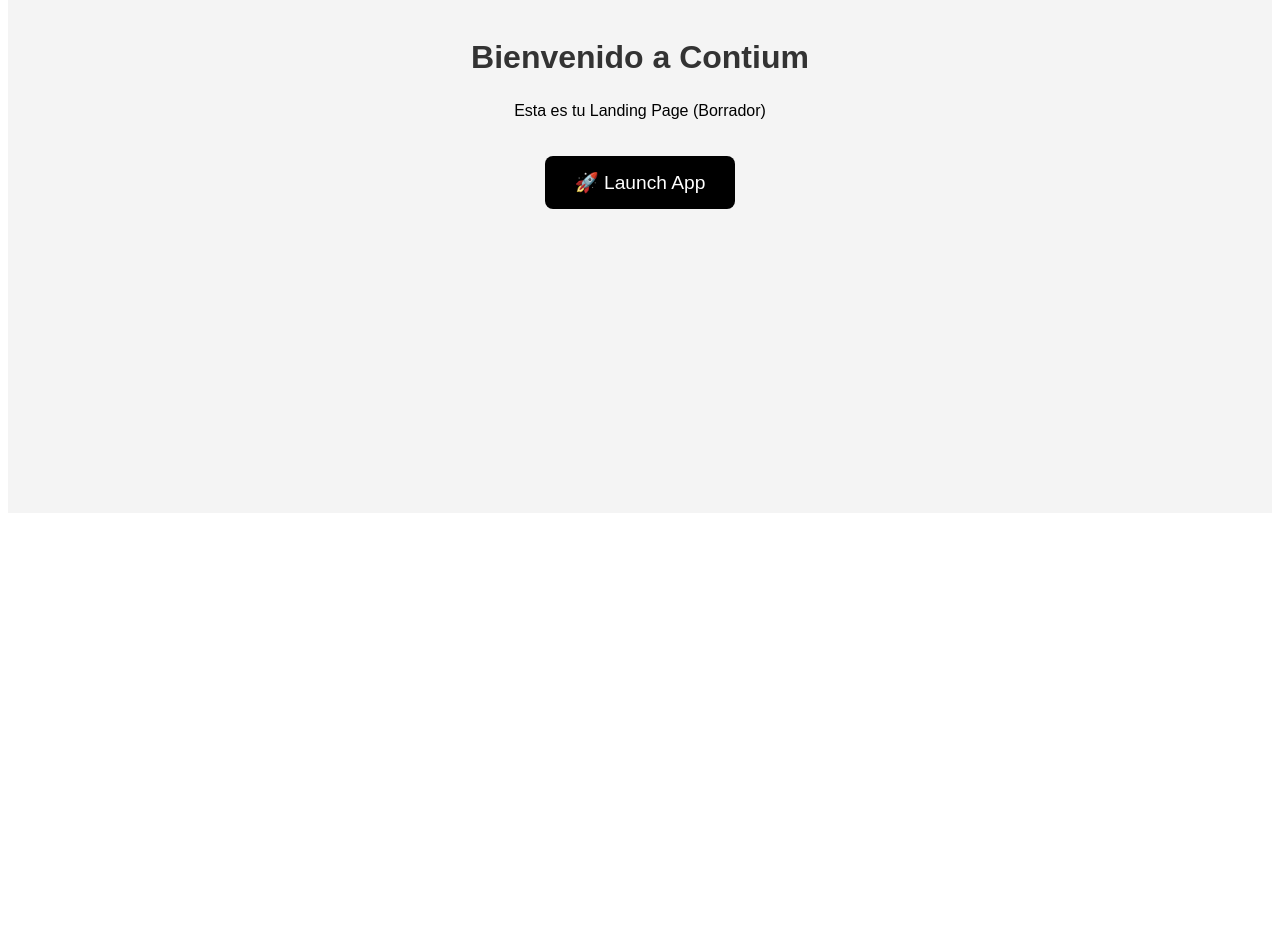
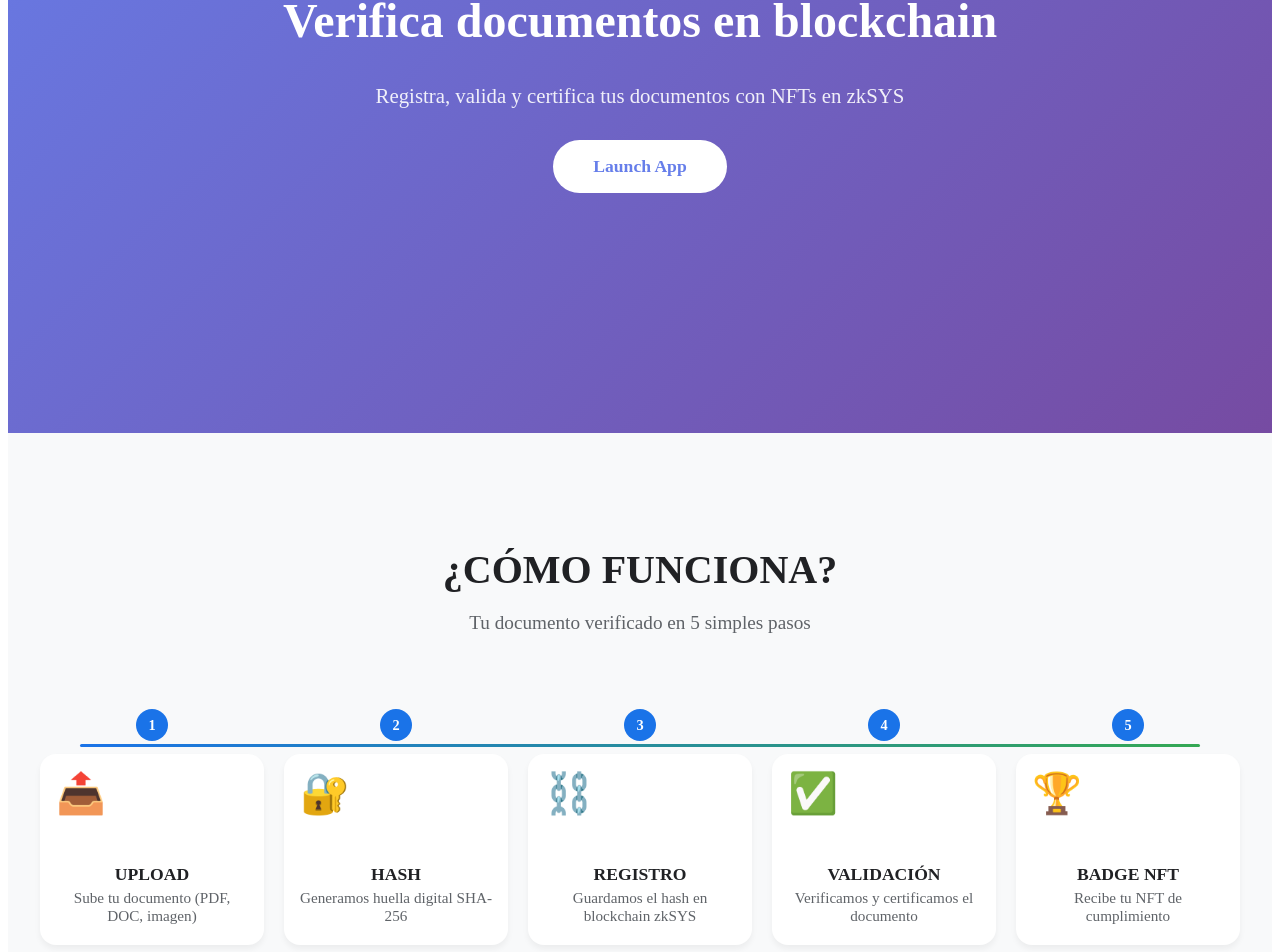
Before and after one commit to Palmarea/contium-dapp, a SvelteKit app in the folder frontend/: page / in a window 1280 px wide. Shown: the part 295-1247 px from the top of the page. Before the commit the page ends 816 px from the top, so only its background shows below. Built offline with nearby package versions, Linux system fonts and the light colour scheme.

Commit message:
feat: seccion journey, scroll animation

```diff
--- a/frontend/src/lib/components/Footer.svelte
+++ b/frontend/src/lib/components/Footer.svelte
@@ -23,7 +23,7 @@
   </div>
 
   <div class="credits">
-    © 2025 Team: Manzana, Michael, Jesús, André, Josué, Kimberly
+    © 2025 Team: Paloma, Michael, Jesús, André, Josué, Kimberly
   </div>
 </footer>
 
--- /dev/null
+++ b/frontend/src/lib/components/JourneySection.svelte
@@ -0,0 +1,229 @@
+<script>
+  import { onMount } from 'svelte';
+
+  let journeySteps = [
+    {
+      icon: '📤',
+      title: 'UPLOAD',
+      description: 'Sube tu documento (PDF, DOC, imagen)'
+    },
+    {
+      icon: '🔐',
+      title: 'HASH',
+      description: 'Generamos huella digital SHA-256'
+    },
+    {
+      icon: '⛓️',
+      title: 'REGISTRO',
+      description: 'Guardamos el hash en blockchain zkSYS'
+    },
+    {
+      icon: '✅',
+      title: 'VALIDACIÓN',
+      description: 'Verificamos y certificamos el documento'
+    },
+    {
+      icon: '🏆',
+      title: 'BADGE NFT',
+      description: 'Recibe tu NFT de cumplimiento'
+    }
+  ];
+
+  let visibleSteps = [];
+
+  onMount(() => {
+    // Intersection Observer para animación al scroll
+    const observer = new IntersectionObserver(
+      (entries) => {
+        entries.forEach((entry) => {
+          if (entry.isIntersecting) {
+            const index = parseInt(entry.target.dataset.index);
+            if (!visibleSteps.includes(index)) {
+              visibleSteps = [...visibleSteps, index];
+            }
+          }
+        });
+      },
+      { threshold: 0.2 }
+    );
+
+    // Observar cada step
+    document.querySelectorAll('.journey-step').forEach((step) => {
+      observer.observe(step);
+    });
+
+    return () => observer.disconnect();
+  });
+</script>
+
+<section class="journey-section">
+  <div class="journey-header">
+    <h2>¿CÓMO FUNCIONA?</h2>
+    <p>Tu documento verificado en 5 simples pasos</p>
+  </div>
+
+  <div class="journey-container">
+    <div class="journey-line"></div>
+
+    {#each journeySteps as step, index}
+      <div
+        class="journey-step"
+        class:visible={visibleSteps.includes(index)}
+        data-index={index}
+        style="--delay: {index * 0.15}s"
+      >
+        <div class="step-number">{index + 1}</div>
+        <div class="step-icon">{step.icon}</div>
+        <div class="step-content">
+          <h3>{step.title}</h3>
+          <p>{step.description}</p>
+        </div>
+      </div>
+    {/each}
+  </div>
+</section>
+
+<style>
+  .journey-section {
+    padding: 80px 20px;
+    background: #f8f9fa;
+  }
+
+  .journey-header {
+    text-align: center;
+    margin-bottom: 60px;
+  }
+
+  .journey-header h2 {
+    font-size: 2.5rem;
+    font-weight: 700;
+    color: #202124;
+    margin-bottom: 12px;
+  }
+
+  .journey-header p {
+    font-size: 1.2rem;
+    color: #5f6368;
+  }
+
+  .journey-container {
+    display: flex;
+    flex-direction: column;
+    gap: 40px;
+    max-width: 600px;
+    margin: 0 auto;
+    position: relative;
+  }
+
+  /* Línea conectora */
+  .journey-line {
+    position: absolute;
+    left: 24px;
+    top: 40px;
+    bottom: 40px;
+    width: 3px;
+    background: linear-gradient(to bottom, #1a73e8, #34a853);
+    border-radius: 2px;
+  }
+
+  .journey-step {
+    display: flex;
+    align-items: flex-start;
+    gap: 20px;
+    padding: 24px;
+    background: white;
+    border-radius: 16px;
+    box-shadow: 0 4px 6px rgba(0, 0, 0, 0.05);
+    position: relative;
+    margin-left: 50px;
+
+    /* Animación inicial: oculto */
+    opacity: 0;
+    transform: translateY(30px);
+    transition: all 0.5s ease;
+    transition-delay: var(--delay);
+  }
+
+  .journey-step.visible {
+    opacity: 1;
+    transform: translateY(0);
+  }
+
+  .journey-step:hover {
+    box-shadow: 0 8px 16px rgba(0, 0, 0, 0.1);
+    transform: translateY(-2px);
+  }
+
+  .step-number {
+    position: absolute;
+    left: -50px;
+    top: 24px;
+    width: 32px;
+    height: 32px;
+    background: #1a73e8;
+    color: white;
+    border-radius: 50%;
+    display: flex;
+    align-items: center;
+    justify-content: center;
+    font-weight: 700;
+    font-size: 0.9rem;
+    z-index: 1;
+  }
+
+  .step-icon {
+    font-size: 2.5rem;
+    line-height: 1;
+  }
+
+  .step-content h3 {
+    font-size: 1.1rem;
+    font-weight: 700;
+    color: #202124;
+    margin-bottom: 4px;
+  }
+
+  .step-content p {
+    font-size: 0.95rem;
+    color: #5f6368;
+    margin: 0;
+  }
+
+  /* Responsive: Desktop horizontal */
+  @media (min-width: 900px) {
+    .journey-container {
+      flex-direction: row;
+      max-width: 1200px;
+      gap: 20px;
+    }
+
+    .journey-line {
+      left: 40px;
+      right: 40px;
+      top: 50px;
+      bottom: auto;
+      width: auto;
+      height: 3px;
+      background: linear-gradient(to right, #1a73e8, #34a853);
+    }
+
+    .journey-step {
+      flex: 1;
+      flex-direction: column;
+      text-align: center;
+      margin-left: 0;
+      margin-top: 60px;
+      padding: 20px 16px;
+    }
+
+    .step-number {
+      left: 50%;
+      transform: translateX(-50%);
+      top: -45px;
+    }
+
+    .step-icon {
+      margin-bottom: 12px;
+    }
+  }
+</style>
--- a/frontend/src/routes/+page.svelte
+++ b/frontend/src/routes/+page.svelte
@@ -1,65 +1,68 @@
 <script>
-  // Importamos tu componente nuevo
-  import PrivacyModal from '$lib/components/PrivacyModal.svelte';
+  import JourneySection from '$lib/components/JourneySection.svelte';
+  import Footer from '$lib/components/Footer.svelte';
+</script>
 
-  // Importamos la navegación de SvelteKit
-  import { goto } from '$app/navigation';
+<!-- HERO SECTION -->
+<section class="hero">
+  <h1>Verifica documentos en blockchain</h1>
+  <p>Registra, valida y certifica tus documentos con NFTs en zkSYS</p>
+  <a href="/app" class="cta-button">Launch App</a>
+</section>
 
-  let showModal = false;
+<!-- JOURNEY SECTION (el componente que creaste) -->
+<JourneySection />
 
-  function abrirModal() {
-    showModal = true;
+<!-- FOOTER -->
+<Footer />
+
+<style>
+  .hero {
+    min-height: 80vh;
+    display: flex;
+    flex-direction: column;
+    align-items: center;
+    justify-content: center;
+    text-align: center;
+    padding: 40px 20px;
+    background: linear-gradient(135deg, #667eea 0%, #764ba2 100%);
+    color: white;
   }
 
-  function irAlaApp() {
-    showModal = false;
-    console.log("El usuario aceptó. Redirigiendo...");
-    // Intentará ir a /app. Dará error 404 por ahora (¡eso es lo esperado!)
-    goto('/app');
-  }
-</script>
-
-<main class="contenedor-provisional">
-  <h1>Bienvenido a Contium</h1>
-  <p>Esta es tu Landing Page (Borrador)</p>
-
-  <button class="btn-lanzar" on:click={abrirModal}>
-    🚀 Launch App
-  </button>
-
-  <PrivacyModal
-    isOpen={showModal}
-    onAccept={irAlaApp}
-    onCancel={() => showModal = false}
-  />
-</main>
-
-<style>
-  .contenedor-provisional {
-    height: 100vh;
-    display: flex;
-    flex-direction: column;
-    justify-content: center;
-    align-items: center;
-    background-color: #f4f4f4;
-    font-family: sans-serif;
+  .hero h1 {
+    font-size: 3rem;
+    font-weight: 700;
+    margin-bottom: 16px;
   }
 
-  h1 { margin-bottom: 10px; color: #333; }
-
-  .btn-lanzar {
-    background-color: #000;
-    color: #fff;
-    padding: 15px 30px;
-    font-size: 1.2rem;
-    border: none;
-    border-radius: 8px;
-    cursor: pointer;
-    margin-top: 20px;
-    transition: transform 0.2s;
+  .hero p {
+    font-size: 1.3rem;
+    margin-bottom: 32px;
+    opacity: 0.9;
   }
 
-  .btn-lanzar:hover {
-    transform: scale(1.05);
+  .cta-button {
+    background: white;
+    color: #667eea;
+    padding: 16px 40px;
+    border-radius: 50px;
+    font-size: 1.1rem;
+    font-weight: 600;
+    text-decoration: none;
+    transition: transform 0.2s, box-shadow 0.2s;
+  }
+
+  .cta-button:hover {
+    transform: translateY(-2px);
+    box-shadow: 0 10px 30px rgba(0, 0, 0, 0.2);
+  }
+
+  @media (max-width: 768px) {
+    .hero h1 {
+      font-size: 2rem;
+    }
+    .hero p {
+      font-size: 1rem;
+    }
   }
 </style>
```
Also changed, not shown: 1 other file (tests, documents, lock files or other folders).
